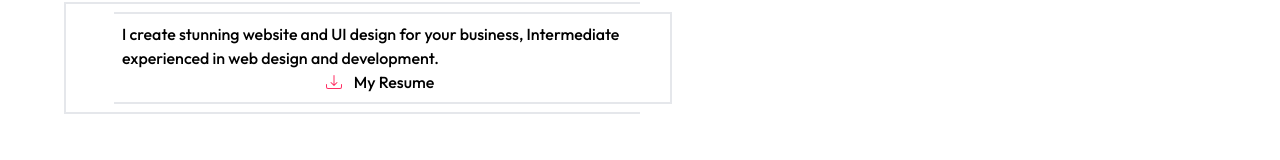
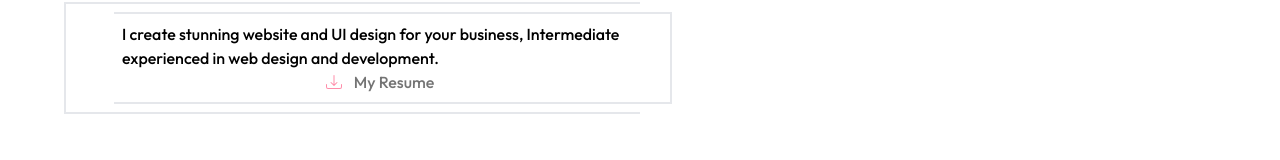
Before and after one commit to DSQL-MONGKEY/Dportfolio-v1, a React (Vite) app: page / in a window 1280 px wide. Shown: the part 526-686 px from the top of the page. Built offline with nearby package versions, Linux system fonts and the light colour scheme.

Commit message:
style<cv download>: add animate-pulse to cv donwload button

```diff
--- a/src/container/Hero.tsx
+++ b/src/container/Hero.tsx
@@ -49,7 +49,7 @@ const Hero = () => {
           </p>
           <button className="dark:text-white hover:bg-slate-200 hover:dark:text-black duration-100 hover:scale-105 -translate-x-1 sm:-translate-x-3">
             <a href={myCv} target="_blank" rel="noopener noreferrer"
-            className="flex justify-center items-center gap-3"
+            className="flex justify-center items-center gap-3 animate-pulse hover:animate-none"
             >
               <span className="text-[#FF2E63] dark:text-green-600">
                 <BsDownload />
```
